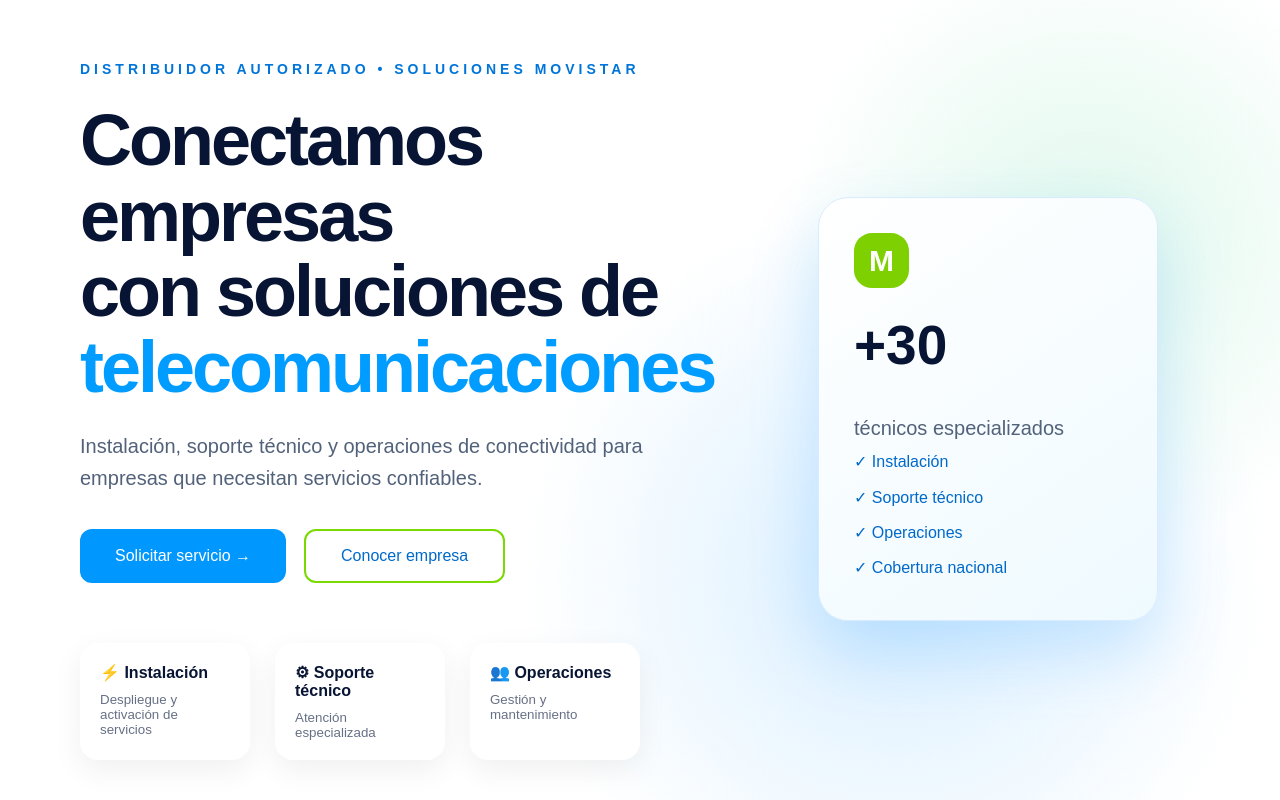
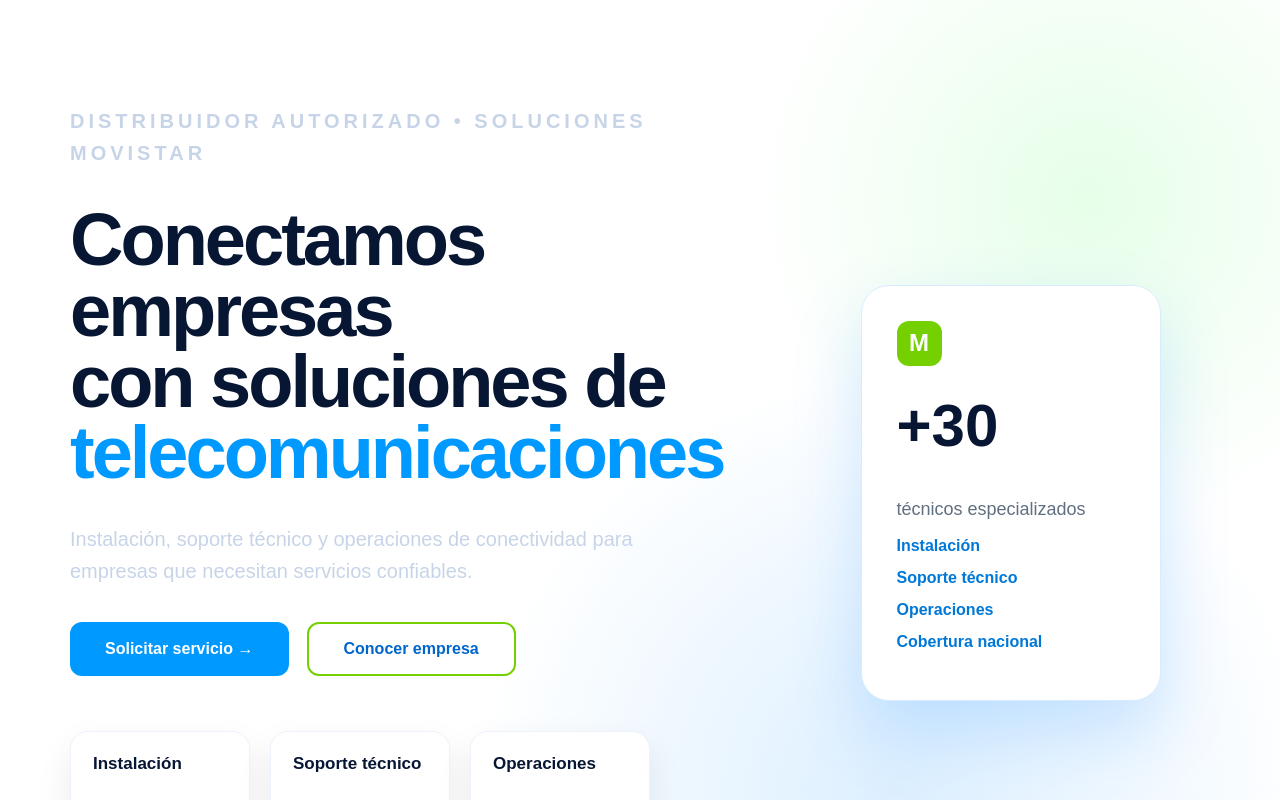
Before and after one commit to Ayacila98/LINKPOINT-WEB, a React (Vite) app in the folder frontend/: page / in a window 1280 px wide. Shown: the top 800 px of the page. Built offline with nearby package versions, Linux system fonts and the light colour scheme.

Commit message:
mejora diseño hero corporativo

```diff
--- a/frontend/src/components/Hero/Hero.css
+++ b/frontend/src/components/Hero/Hero.css
@@ -1,211 +1,253 @@
 .hero {
-  min-height: calc(100vh - 80px);
+  min-height: 100vh;
   display:flex;
   align-items:center;
   justify-content:space-between;
-  padding:60px 80px;
+  padding:70px;
   background:
-  radial-gradient(circle at 85% 30%, #dff8ed, transparent 25%),
-  radial-gradient(circle at 70% 70%, #d9efff, transparent 35%),
+  radial-gradient(circle at 85% 20%, #e6ffe9, transparent 25%),
+  radial-gradient(circle at 70% 80%, #dcefff, transparent 35%),
   #ffffff;
-  overflow:hidden;
 }
 
 
 .hero-content{
-  width:55%;
+ width:55%;
 }
 
 
-.hero-tag{
-  color:#0075d9;
-  font-size:14px;
-  font-weight:700;
-  letter-spacing:4px;
+.eyebrow{
+ color:#0078d7;
+ font-size:14px;
+ letter-spacing:4px;
+ font-weight:700;
+ margin-bottom:35px;
 }
 
 
-h1{
-  margin-top:25px;
-  font-size:64px;
-  line-height:1.05;
-  font-weight:800;
-  color:#071433;
+.hero h1{
+ font-size:74px;
+ line-height:.96;
+ font-weight:800;
+ color:#071633;
 }
 
 
-h1 span{
-  color:#0796ff;
-}
-
-
-.hero-content p{
-  margin-top:25px;
-  max-width:600px;
-  font-size:20px;
-  line-height:1.6;
-  color:#52627a;
-}
-
-
-.hero-buttons{
-  display:flex;
-  gap:18px;
-  margin-top:35px;
-}
-
-
-button{
-  padding:16px 35px;
-  border-radius:12px;
-  font-size:16px;
-  cursor:pointer;
-  transition:.3s;
-}
-
-
-.btn-primary{
-  border:none;
-  background:#0097ff;
-  color:white;
-}
-
-
-.btn-primary:hover{
-  transform:translateY(-4px);
-  box-shadow:0 15px 30px #0097ff55;
+.hero h1 span{
+ color:#0099ff;
 }
 
 
 
-.btn-secondary{
-  background:white;
-  color:#0069c9;
-  border:2px solid #79d900;
-}
+.description{
 
+margin-top:25px;
 
-.btn-secondary:hover{
-  background:#79d900;
-  color:white;
-}
+font-size:20px;
 
+line-height:1.5;
 
+color:#52657a;
 
-.services-mini{
-  display:flex;
-  gap:25px;
-  margin-top:60px;
-}
-
-
-.services-mini div{
-  background:white;
-  padding:20px;
-  border-radius:18px;
-  width:170px;
-  box-shadow:0 10px 30px #00000010;
-}
-
-
-.services-mini strong{
-  display:block;
-  color:#071433;
-}
-
-
-.services-mini small{
-  display:block;
-  margin-top:10px;
-  color:#667085;
-}
-
-
-
-.hero-visual{
-  width:40%;
-  display:flex;
-  justify-content:center;
-}
-
-
-
-.movistar-card{
-
-  width:340px;
-  padding:35px;
-  border-radius:30px;
-
-  background:
-  linear-gradient(145deg,#ffffff,#effaff);
-
-  box-shadow:
-  0 30px 70px #008cff30;
-
-  border:1px solid #d8ebff;
-
-  animation:float 5s infinite ease-in-out;
+max-width:620px;
 
 }
 
 
 
-.movistar-logo{
+.buttons{
 
-width:55px;
-height:55px;
-border-radius:18px;
-
-background:#7ed000;
-color:white;
+margin-top:35px;
 
 display:flex;
-align-items:center;
-justify-content:center;
 
-font-size:30px;
-font-weight:800;
+gap:18px;
 
 }
 
 
 
-.movistar-card h3{
+.primary{
 
-font-size:55px;
-margin:25px 0 0;
+background:#0099ff;
 
-color:#071433;
+color:white;
+
+border:none;
+
+padding:16px 35px;
+
+border-radius:12px;
+
+font-weight:700;
+
+}
+
+
+.secondary{
+
+background:white;
+
+border:2px solid #75d000;
+
+color:#0066cc;
+
+padding:16px 35px;
+
+border-radius:12px;
+
+font-weight:700;
 
 }
 
 
 
-.movistar-card p{
+.services{
 
-font-size:20px;
-color:#52627a;
+display:flex;
+
+gap:20px;
+
+margin-top:55px;
 
 }
 
 
 
-.movistar-card ul{
+.services article{
 
-padding:0;
-list-style:none;
+width:180px;
 
-line-height:2.2;
-color:#0069c9;
+background:white;
+
+padding:22px;
+
+border-radius:18px;
+
+border:1px solid #edf3fa;
+
+box-shadow:0 15px 35px rgba(0,0,0,.08);
 
 }
 
 
 
-@keyframes float{
+.services h3{
 
-50%{
-transform:translateY(-12px);
+font-size:17px;
+
+color:#071633;
+
 }
 
+
+
+.services p{
+
+font-size:15px;
+
+color:#607080;
+
+line-height:1.4;
+
 }
+
+
+
+
+.hero-right{
+
+width:35%;
+
+display:flex;
+
+justify-content:center;
+
+}
+
+
+
+.floating-card{
+
+background:white;
+
+width:300px;
+
+padding:35px;
+
+border-radius:28px;
+
+box-shadow:0 30px 70px rgba(0,130,255,.18);
+
+border:1px solid #d9ecff;
+
+}
+
+
+
+.movistar{
+
+background:#74d000;
+
+width:45px;
+
+height:45px;
+
+border-radius:12px;
+
+display:flex;
+
+align-items:center;
+
+justify-content:center;
+
+font-weight:800;
+
+font-size:24px;
+
+color:white;
+
+}
+
+
+
+.floating-card strong{
+
+display:block;
+
+font-size:60px;
+
+margin-top:25px;
+
+color:#071633;
+
+}
+
+
+.floating-card p{
+
+color:#607080;
+
+font-size:18px;
+
+}
+
+
+.floating-card ul{
+
+padding:0;
+
+list-style:none;
+
+}
+
+
+.floating-card li{
+
+margin:14px 0;
+
+color:#0078d7;
+
+font-weight:600;
+
+}
--- a/frontend/src/components/Hero/Hero.tsx
+++ b/frontend/src/components/Hero/Hero.tsx
@@ -6,9 +6,9 @@ function Hero() {
 
       <div className="hero-content">
 
-        <span className="hero-tag">
+        <p className="eyebrow">
           DISTRIBUIDOR AUTORIZADO • SOLUCIONES MOVISTAR
-        </span>
+        </p>
 
         <h1>
           Conectamos empresas
@@ -17,45 +17,51 @@ function Hero() {
           <span> telecomunicaciones</span>
         </h1>
 
-        <p>
+
+        <p className="description">
           Instalación, soporte técnico y operaciones de conectividad
           para empresas que necesitan servicios confiables.
         </p>
 
 
-        <div className="hero-buttons">
-          <button className="btn-primary">
+        <div className="buttons">
+
+          <button className="primary">
             Solicitar servicio →
           </button>
 
-          <button className="btn-secondary">
+          <button className="secondary">
             Conocer empresa
           </button>
+
         </div>
 
 
-        <div className="services-mini">
+        <div className="services">
 
-          <div>
-            <strong>⚡ Instalación</strong>
-            <small>
-              Despliegue y activación de servicios
-            </small>
-          </div>
+          <article>
+            <h3>Instalación</h3>
+            <p>
+              Despliegue técnico y activación de servicios.
+            </p>
+          </article>
 
-          <div>
-            <strong>⚙ Soporte técnico</strong>
-            <small>
-              Atención especializada
-            </small>
-          </div>
 
-          <div>
-            <strong>👥 Operaciones</strong>
-            <small>
-              Gestión y mantenimiento
-            </small>
-          </div>
+          <article>
+            <h3>Soporte técnico</h3>
+            <p>
+              Atención especializada para continuidad operativa.
+            </p>
+          </article>
+
+
+          <article>
+            <h3>Operaciones</h3>
+            <p>
+              Gestión técnica y mantenimiento.
+            </p>
+          </article>
+
 
         </div>
 
@@ -64,17 +70,19 @@ function Hero() {
 
 
 
-      <div className="hero-visual">
+      <div className="hero-right">
 
-        <div className="movistar-card">
+        <div className="image-placeholder">
 
-          <div className="movistar-logo">
+          <div className="floating-card">
+
+            <div className="movistar">
               M
             </div>
 
-          <h3>
+            <strong>
               +30
-          </h3>
+            </strong>
 
             <p>
               técnicos especializados
@@ -82,11 +90,12 @@ function Hero() {
 
 
             <ul>
-            <li>✓ Instalación</li>
-            <li>✓ Soporte técnico</li>
-            <li>✓ Operaciones</li>
-            <li>✓ Cobertura nacional</li>
+              <li>Instalación</li>
+              <li>Soporte técnico</li>
+              <li>Operaciones</li>
+              <li>Cobertura nacional</li>
             </ul>
+
 
           </div>
 
@@ -94,6 +103,10 @@ function Hero() {
         </div>
 
 
+      </div>
+
+
+
     </section>
   );
 }
```
Also changed, not shown: frontend/src/components/Navbar/Navbar.css (added, +141 -0 lines), frontend/src/components/Navbar/Navbar.tsx (+39 -14 lines). Lines whose indentation alone changed are shown as unchanged.
